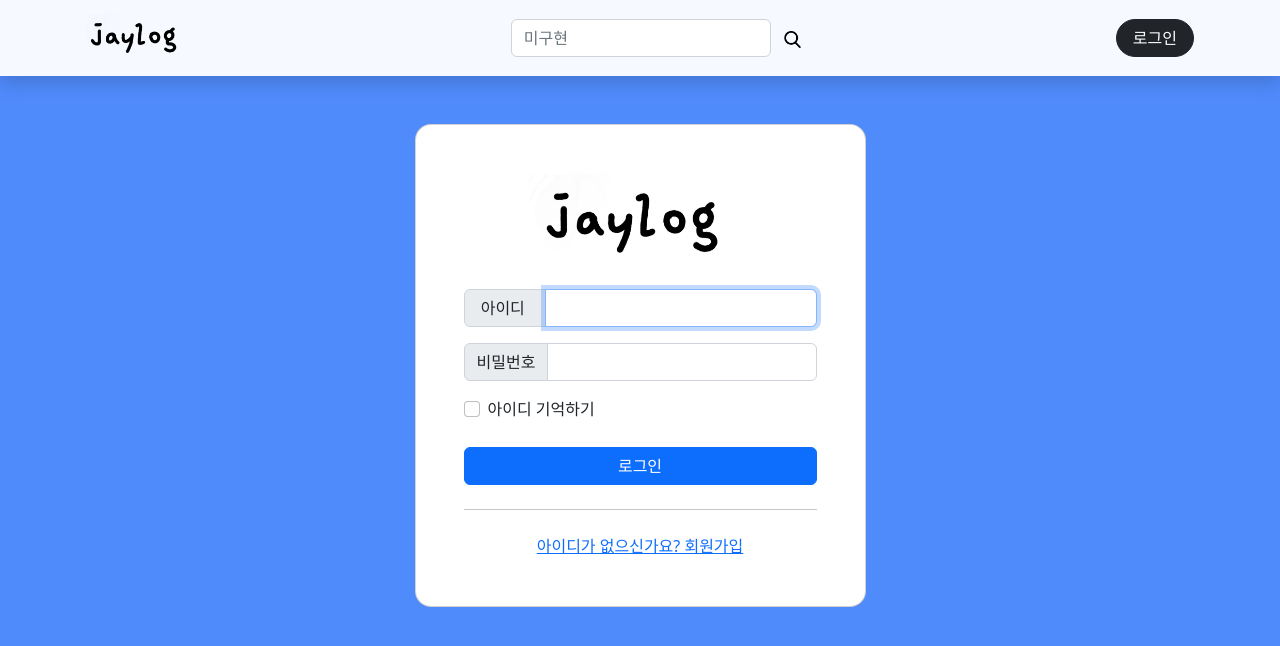
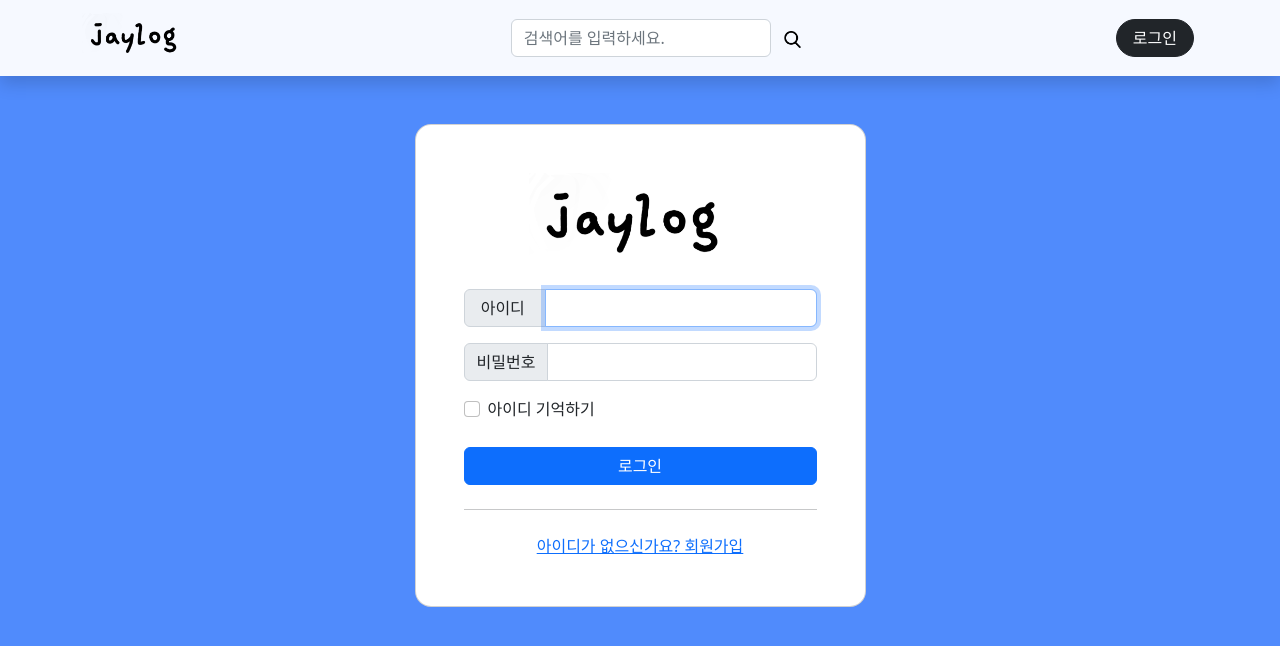
Before and after one commit to jaybon1/jaylog, a React (Create React App) app in the folder jaylog-react/: page /login in a window 1280 px wide. Shown: the top 646 px of the page. Built offline with nearby package versions, Linux system fonts and the light colour scheme; a small style sheet from the web is missing.

Commit message:
일부코드 수정

```diff
--- a/jaylog-react/src/components/commons/MyNavbar.js
+++ b/jaylog-react/src/components/commons/MyNavbar.js
@@ -30,7 +30,7 @@ const MyNavbar = () => {
             <Image src={LogoImg} style={{ height: "50px" }} />
           </Link>
           <Form className="d-none d-sm-none d-md-flex">
-            <Form.Control type="text" placeholder="미구현" />
+            <Form.Control type="text" placeholder="검색어를 입력하세요." />
             <button className="btn" type="button">
               <Image src={SearchImg} width={"20"} />
             </button>
--- a/jaylog-react/src/pages/Join.js
+++ b/jaylog-react/src/pages/Join.js
@@ -67,7 +67,7 @@ const Join = () => {
         if (response.status === 201) {
           alert("회원가입이 완료되었습니다.");
 
-          navigate("/login");
+          navigate("/login", { replace: true });
         } else {
           alert(response.data.message);
         }
```
